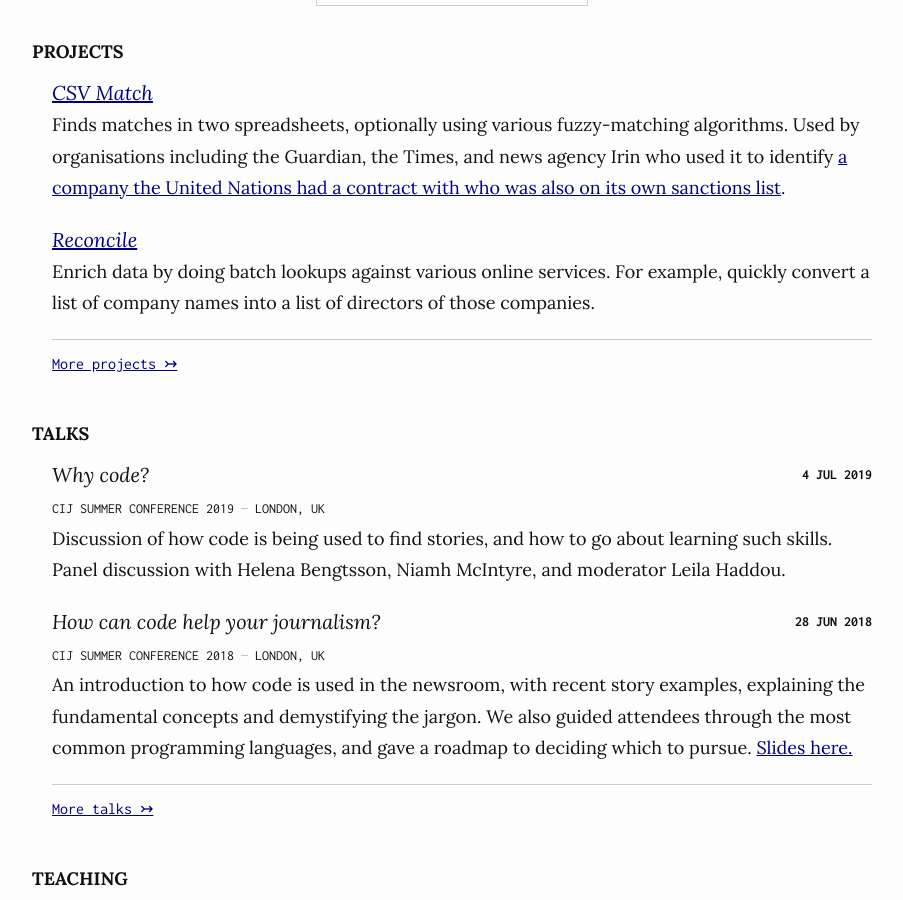
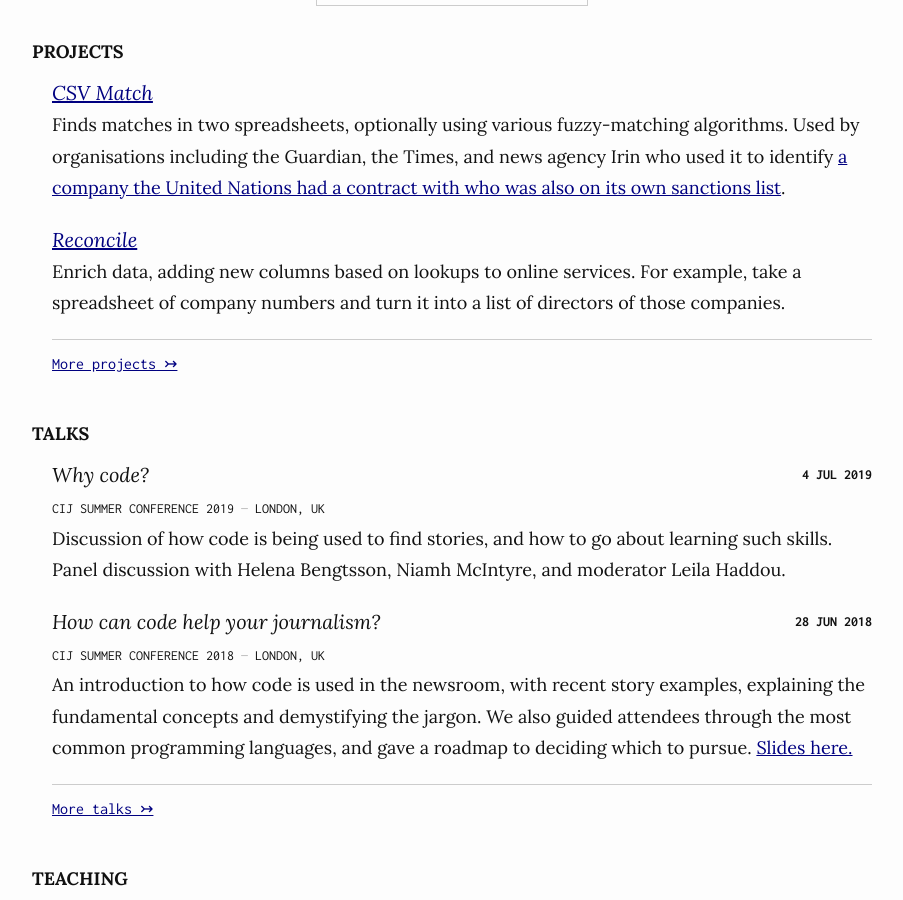
Before and after one commit to maxharlow/maxharlow.github.io, a Jekyll site: the page built from index.md, in a window 1280 px wide and 900 px high, scrolled down 801 px. Shown: the whole window, without its empty margins (188-1091 px from the left). Built offline with Jekyll 4.4.1, drawn with Linux system fonts in a browser that asks for light colours.

Commit message:
Update description

```diff
--- a/_data/projects.yaml
+++ b/_data/projects.yaml
@@ -8,7 +8,7 @@
     link: https://github.com/maxharlow/reconcile
     state: Ongoing
     details: |
-        Enrich data by doing batch lookups against various online services. For example, quickly convert a list of company names into a list of directors of those companies.
+        Enrich data, adding new columns based on lookups to online services. For example, take a spreadsheet of company numbers and turn it into a list of directors of those companies.
 
 -   title: Newsagent
     link: https://github.com/maxharlow/newsagent
```
